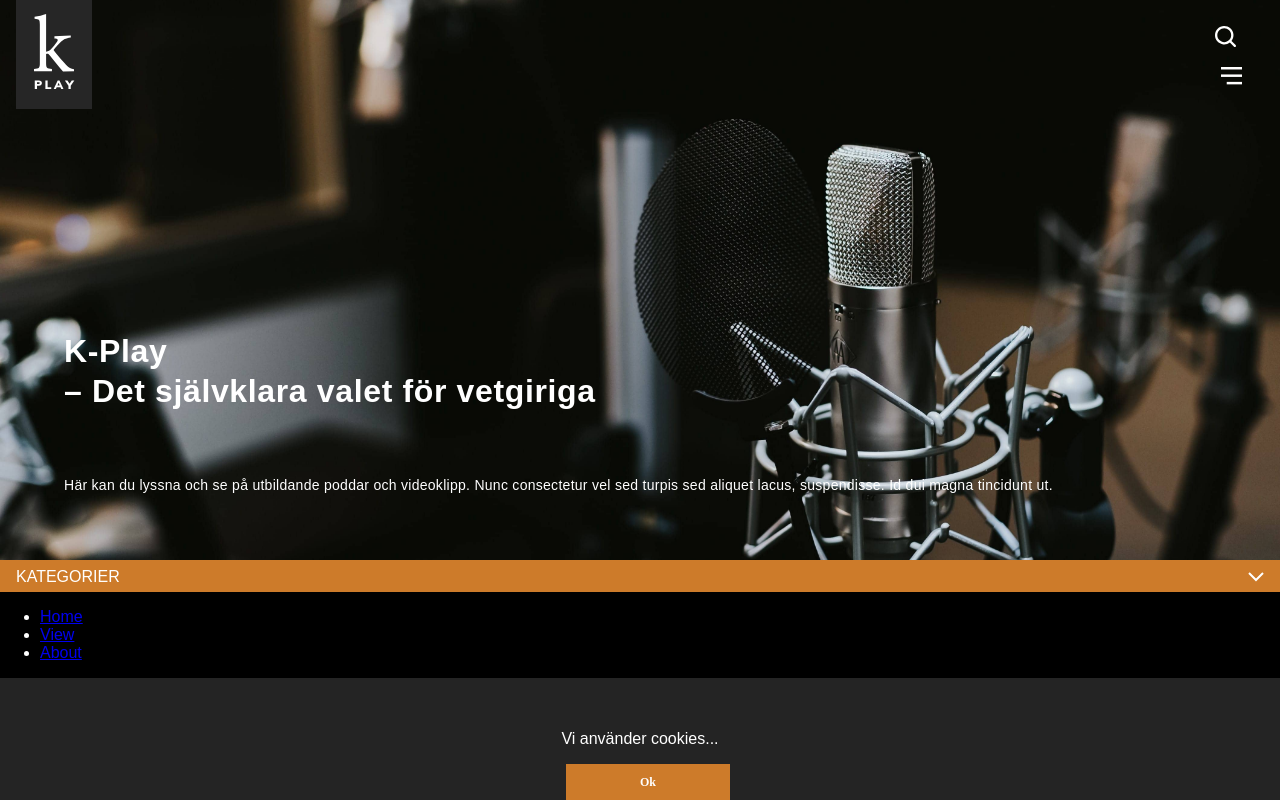
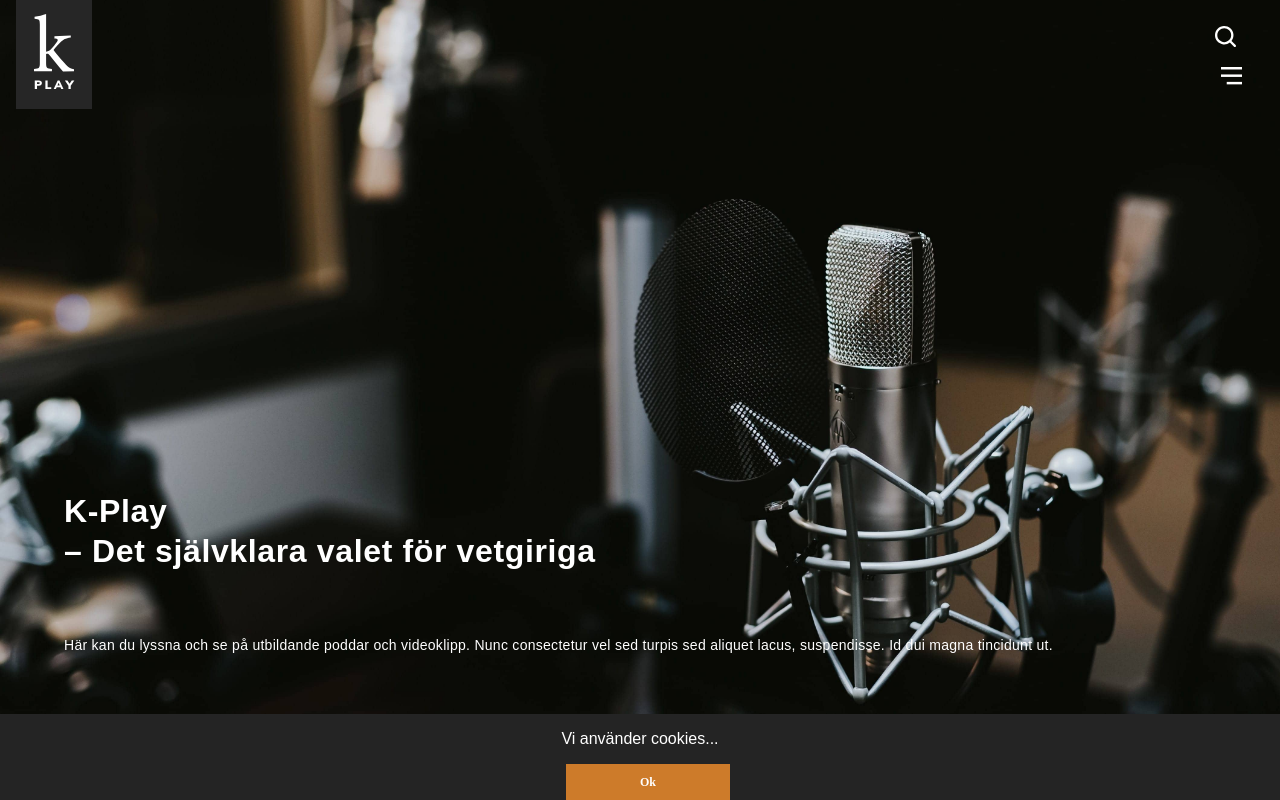
Before and after one commit to brooman/Kulturakademin, a React (Create React App) app: page / in a window 1280 px wide. Shown: the top 800 px of the page. Built offline with nearby package versions, Linux system fonts and the light colour scheme; a web font is replaced by a local one.

Commit message:
Added more styling on hero

```diff
--- a/src/components/Hero/index.js
+++ b/src/components/Hero/index.js
@@ -21,9 +21,8 @@ const Hero = props => {
 
 Hero.propTypes = {
   image: PropTypes.string.isRequired,
-  title: PropTypes.string.isRequired,
+
   text: PropTypes.string.isRequired,
-  intro: PropTypes.string.isRequired,
 }
 
 export default Hero
--- a/src/components/Hero/index.module.scss
+++ b/src/components/Hero/index.module.scss
@@ -4,7 +4,7 @@
   flex-direction: column;
   justify-content: flex-end;
   width: 100%;
-  height: 70vh;
+  height: 90vh;
 
   background-position: center;
   background-repeat: no-repeat;
@@ -15,6 +15,7 @@
     font-weight: 800;
     font-size: 32px;
     margin: 0 5%;
+    width: 80%;
     line-height: 125%;
     letter-spacing: 0.02em;
   }
```
